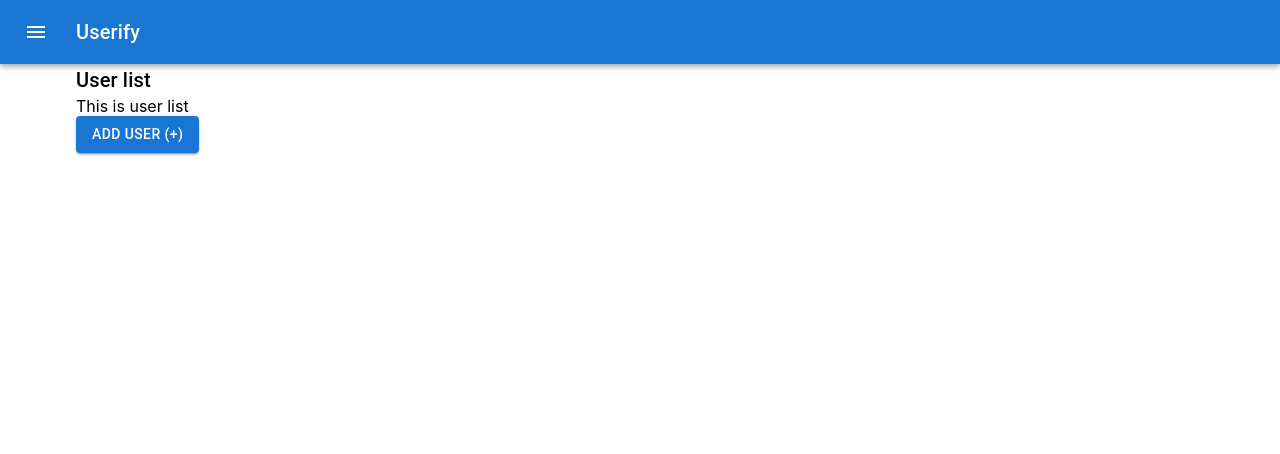
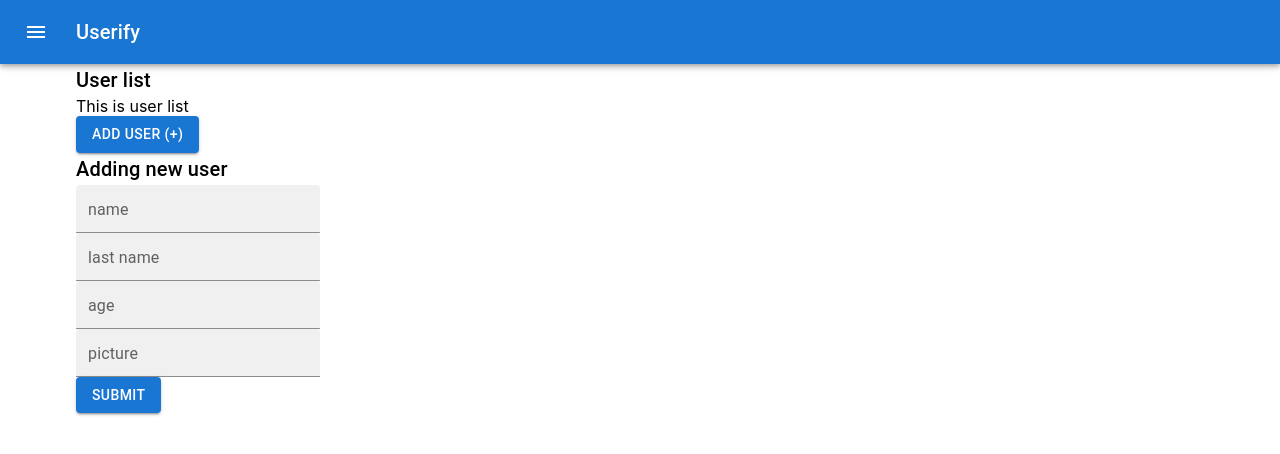
Before and after one commit to igregor/userify, a React (Create React App) app: page / in a window 1280 px wide. Both pictures are taken after a click on the button "ADD USER (+)". Shown: the top 454 px of the page. Built offline with nearby package versions, Linux system fonts and the light colour scheme.

Commit message:
layout + buttons show or hide

```diff
--- a/src/App.tsx
+++ b/src/App.tsx
@@ -1,14 +1,17 @@
-import React from 'react';
-import logo from './logo.svg';
 import './App.css';
 import MyAppBar from './components/MyAppBar';
 import UserList from './components/UserList';
+import AddingSpace from './components/AddingSpace';
+import { useState } from 'react';
 
 function App() {
+  const [showAdding, setShowAdding] = useState(false);
   return (
     <div className="App">
       <MyAppBar/>
-      <UserList/>
+      <UserList setShowAdding={setShowAdding}/>
+      {showAdding && <AddingSpace setShowAdding={setShowAdding}/>}
+
     </div>
   );
 }
--- /dev/null
+++ b/src/components/AddingSpace.tsx
@@ -0,0 +1,52 @@
+import { Box } from "@mui/material";
+import UserTextField from "./UserTextField";
+import { Typography } from "@mui/material";
+import {Button} from "@mui/material";
+
+
+interface Props {
+  setShowAdding: React.Dispatch<React.SetStateAction<boolean>>
+}
+
+const AddingSpace: React.FC<Props> = ({setShowAdding})=> {
+  const change = () => {
+    setShowAdding(false);
+  }
+  return (
+
+    <Box ml={9.5} textAlign="left">
+      <Typography variant="h6" component="div" sx={{ flexGrow: 1 }}>
+      Adding new user
+    </Typography>
+        <UserTextField
+          id="user-name"
+          label="name"
+
+        ></UserTextField>
+        <br/>
+        <UserTextField
+          id="user-name"
+          label="last name"
+
+        ></UserTextField>
+         <br/>
+        <UserTextField
+          id="user-company"
+          label="age"
+
+        ></UserTextField>
+         <br/>
+        <UserTextField
+          id="user-project"
+          label="picture"
+
+        ></UserTextField>
+        <br/>
+    <Button variant="contained" onClick={change}>Submit</Button>
+
+    </Box>
+
+  );
+}
+
+export default AddingSpace;
--- a/src/components/MyAppBar.tsx
+++ b/src/components/MyAppBar.tsx
@@ -5,7 +5,7 @@ import Typography from '@mui/material/Typography';
 import IconButton from '@mui/material/IconButton';
 import MenuIcon from '@mui/icons-material/Menu';
 
-export default function MyAppBar() {
+const MyAppBar: React.FC = () => {
   return (
     <Box sx={{ flexGrow: 1}}>
       <AppBar position="static">
@@ -28,3 +28,5 @@ export default function MyAppBar() {
     </Box>
   );
 }
+
+export default MyAppBar;
--- a/src/components/UserList.tsx
+++ b/src/components/UserList.tsx
@@ -1,24 +1,24 @@
-import AppBar from '@mui/material/AppBar';
 import Box from '@mui/material/Box';
-import Toolbar from '@mui/material/Toolbar';
 import Typography from '@mui/material/Typography';
-import IconButton from '@mui/material/IconButton';
-import MenuIcon from '@mui/icons-material/Menu';
 import { Button } from '@mui/material';
-import Card from '@mui/material/Card';
-import CardActions from '@mui/material/CardActions';
-import CardContent from '@mui/material/CardContent';
-import CardMedia from '@mui/material/CardMedia';
 
-export default function UserList() {
+interface Props {
+  setShowAdding: React.Dispatch<React.SetStateAction<boolean>>
+}
+const UserList: React.FC<Props> = ({setShowAdding}) => {
+  const change = () => {
+setShowAdding(true);
+  }
   return (
+
     <Box ml={9.5} textAlign="left">
     <Typography variant="h6" component="div" sx={{ flexGrow: 1 }}>
       User list
     </Typography>
     <Box>This is user list</Box>
-    <Button variant="contained">Add user (+)</Button>
+    <Button variant="contained" onClick={change}>Add user (+)</Button>
 
     </Box>
   );
 }
+export default UserList;
--- /dev/null
+++ b/src/components/UserTextField.tsx
@@ -0,0 +1,23 @@
+import * as React from "react";
+import { TextField } from "@mui/material";
+
+interface Props {
+  id: string
+  label: string
+
+}
+const UserTextField: React.FC<Props> = ({ id, label, /*setItem*/ }) => {
+  // const onChangeHandler = (e) => setItem(e.target.value);
+  return (
+    <TextField
+      id={id}
+      label={label}
+      variant="filled"
+      size="small"
+      // onChange={onChangeHandler}
+      value=""
+    />
+  );
+}
+
+export default UserTextField;
```
